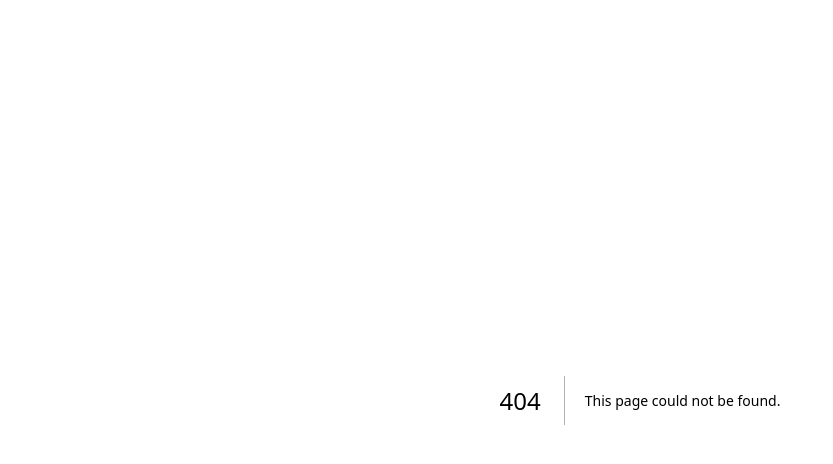
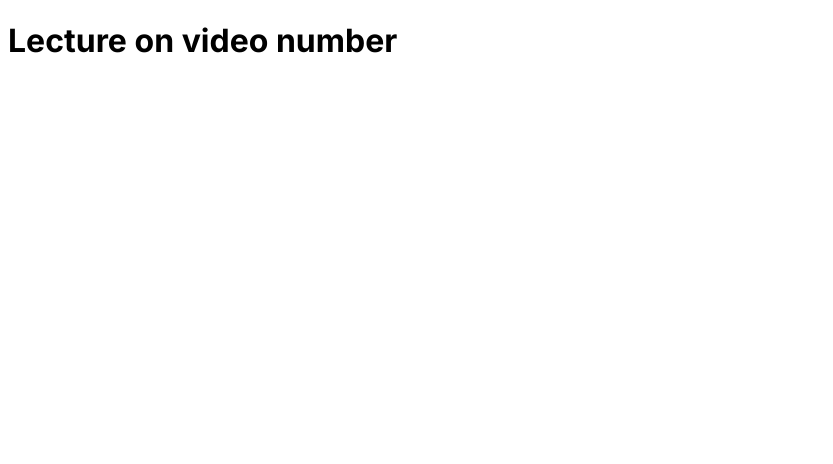
Before and after one commit to SohomSaha045/newNextApp, a Next.js app: page /study in a window 1280 px wide. Before the commit this address had no page. Shown: the top 464 px of the page, without its empty margins (0-833 px from the left). Built offline with nearby package versions, Linux system fonts and the light colour scheme.

Commit message:
get_all_segments

```diff
--- /dev/null
+++ b/src/app/study/[...lecture]/page.js
@@ -0,0 +1,9 @@
+'use client'
+export default function Lecture({params}){
+    console.log(params);
+    return (
+        <div>
+        <h1>Lecture on {params.lecture[0]} video number {params.lecture[1]}</h1>
+        </div>
+    )
+}
--- /dev/null
+++ b/src/app/study/page.js
@@ -0,0 +1,5 @@
+export default function Study(){
+    return <div>
+    <h1>Study Materials</h1>
+    </div>
+}
```
